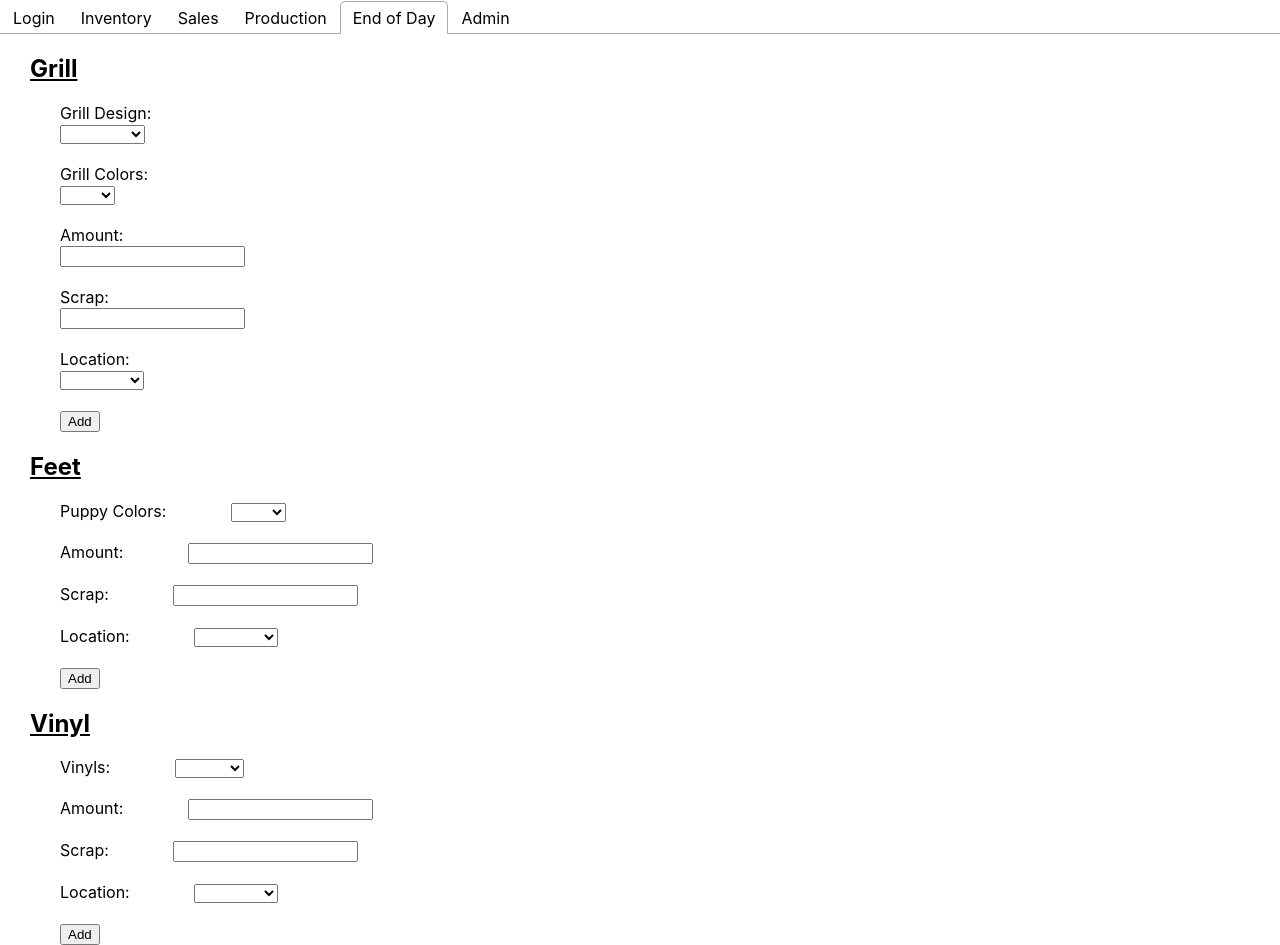
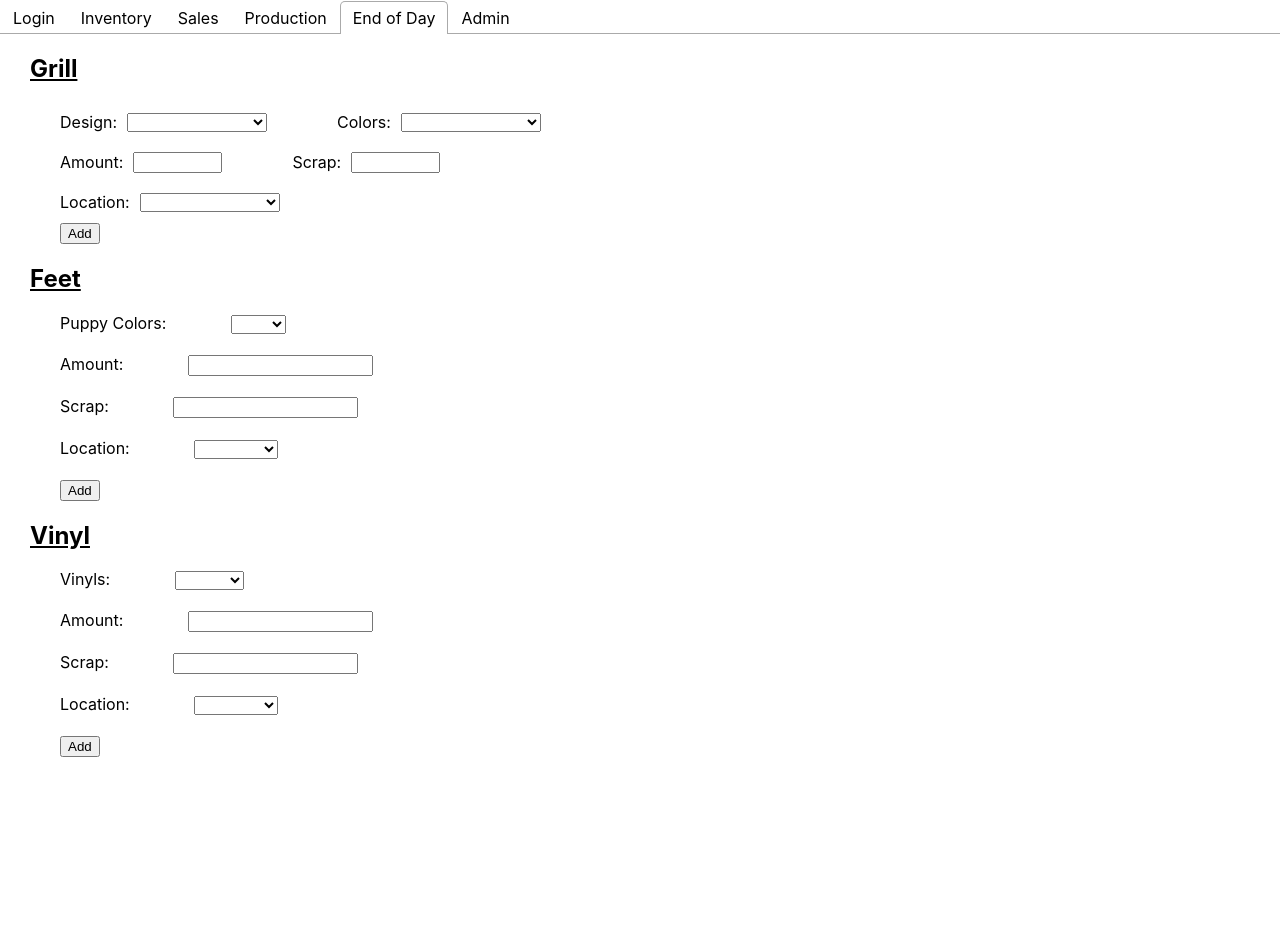
Before and after one commit to gigglyinventory/giggly_inventory, a React (Create React App) app in the folder giggly-ui/: page /EndOfDay in a window 1280 px wide. Both pictures are taken after a click on the tab "End of Day". After the commit the page ends 800 px from the top, so only its background shows below. Built offline with nearby package versions, Linux system fonts and the light colour scheme.

Commit message:
Some End of day styling

```diff
--- a/giggly-ui/src/Components/EndOfDay.css
+++ b/giggly-ui/src/Components/EndOfDay.css
@@ -6,3 +6,25 @@ h2{
 label, input, select{
   margin-left: 60px;
 }
+
+.form-inline {
+  display: flex;
+  flex-flow: row wrap;
+  align-items: center;
+}
+
+.form-inline label {
+  margin: 60px 5px 10px 5px 0;
+}
+
+.form-inline select {
+  margin: 10px;
+}
+
+.form-inline input {
+  margin:10px;
+}
+
+.form-inline select {
+  width: 140px;
+}
--- a/giggly-ui/src/Components/EndOfDay.js
+++ b/giggly-ui/src/Components/EndOfDay.js
@@ -50,32 +50,27 @@ function EndOfDay(){
   return(
     <div>
       <h2>Grill</h2>
-      <label for="grill_design">Grill Design: </label>
-      <br />
+      <form class="form-inline">
+        <label for="grill_design">Design: </label>
         <select id="grill_design">{grillDesignList}</select>
-      <br />
-      <br />
-      <label for="grill_color">Grill Colors: </label>
-      <br />
+        <label for="grill_color">Colors: </label>
         <select id="grill_color">{colorsList}</select>
-      <br />
-      <br />
+      </form>
+
+      <form class="form-inline">
         <label for="enter_grill_amount">Amount: </label>
-      <br />
-      <input id="enter_grill_amount" type="text" name="amount" defualtValue="" maxlength="10" />
-      <br />
-      <br />
+        <input id="enter_grill_amount" type="text" name="amount" defualtValue="" maxlength="10" size="8"/>
         <label for="grill_scrap">Scrap: </label>
-      <br />
-      <input id="grill_scrap" type="text" name="amount" defualtValue="" maxlength="10" />
-      <br />
-      <br />
+        <input id="grill_scrap" type="text" name="amount" defualtValue="" maxlength="10" size="8"/>
+      </form>
+
+      <form class="form-inline">
         <label for="grill_location">Location: </label>
-      <br />
         <select id="grill_locaiton">{locationList}</select>
-      <br />
-      <br />
+      </form>
+
       <input type="submit" value="Add" />
+
 
       <h2>Feet</h2>
       <label for="puppy_color">Puppy Colors: </label>
```
Lines whose indentation alone changed are shown as unchanged.
